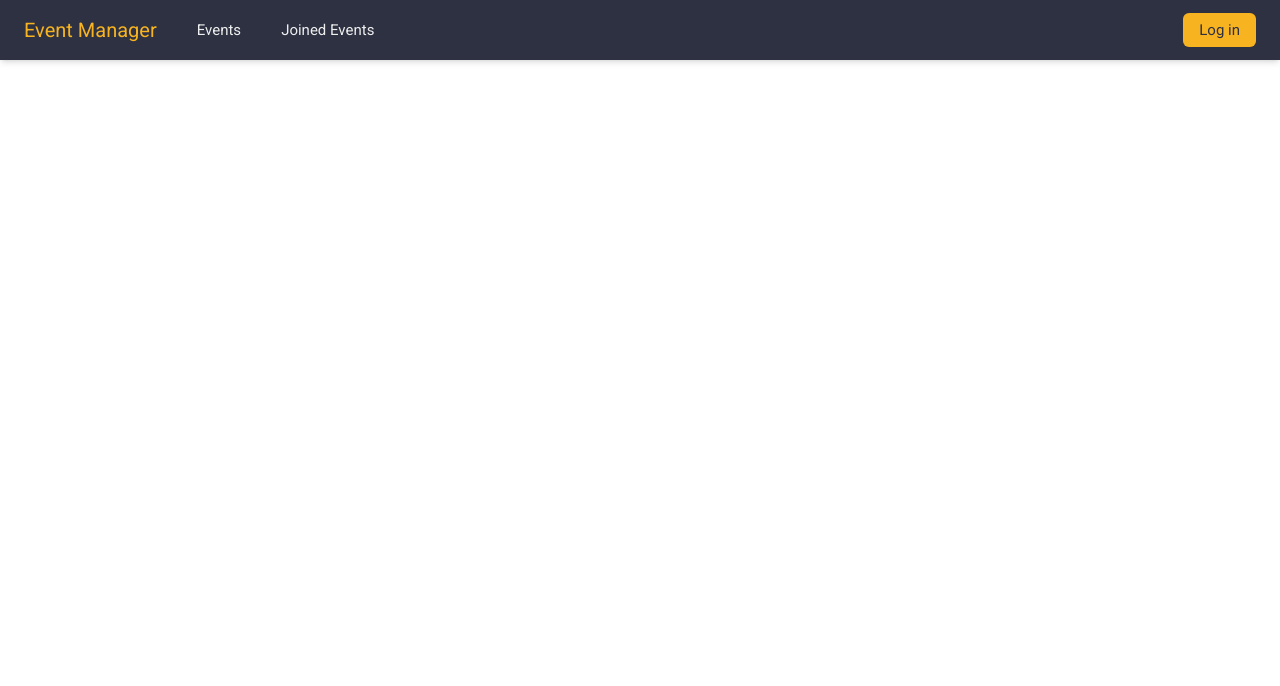
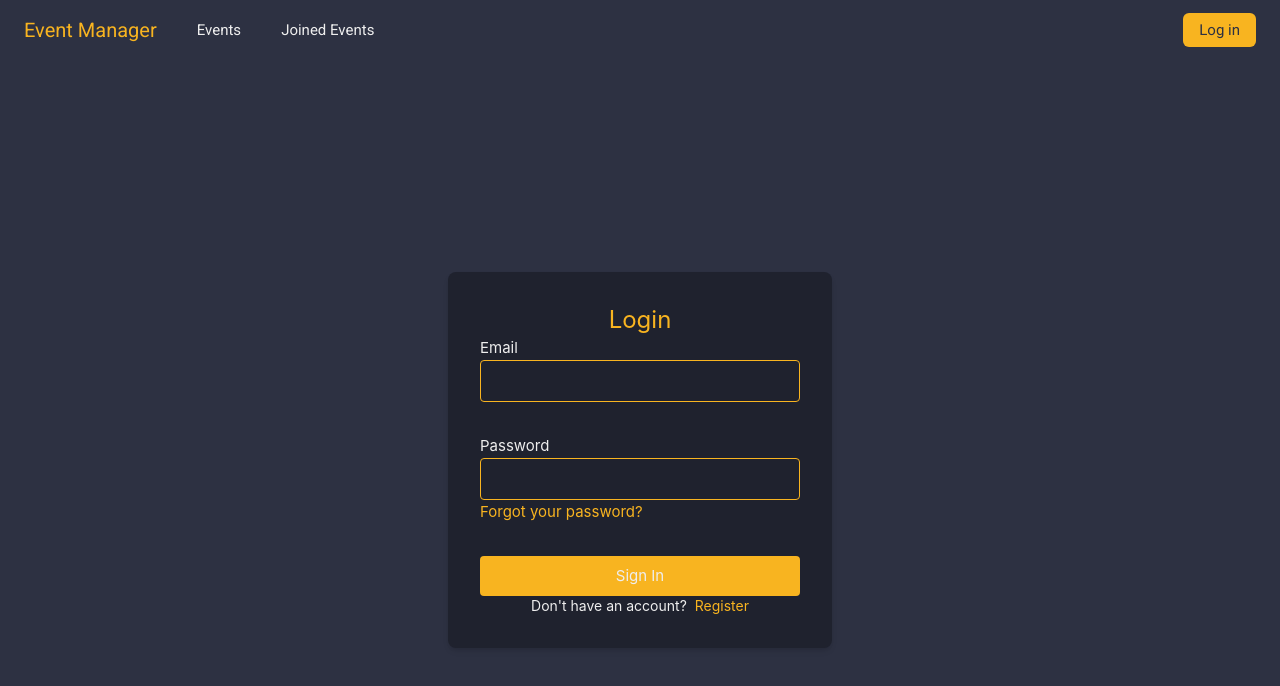
Before and after one commit to Speed-IT-Up-School-Edition-2025/NemetschekEventManagerFrontend, a Vue app: page /login in a window 1280 px wide. Shown: the top 686 px of the page. Built offline with nearby package versions, Linux system fonts and the light colour scheme.

Commit message:
Added Login Page

```diff
--- a/src/App.vue
+++ b/src/App.vue
@@ -11,6 +11,6 @@ import Toaster from "./components/Toaster.vue";
 	</header>
 
 	<main>
-		<RouterView />
-	</main>
+    <RouterView />
+  </main>
 </template>
--- a/src/assets/main.css
+++ b/src/assets/main.css
@@ -4,6 +4,7 @@
 @import "tailwindcss";
 
 @theme {
+  --color-dark-grey: #1f222e;
 	--color-grey: #2d3142;
 	--color-white: #eeeeee;
 	--color-yellow: #f8b420;
--- a/src/router/index.ts
+++ b/src/router/index.ts
@@ -1,5 +1,6 @@
 import { createRouter, createWebHistory } from "vue-router";
 import HomeView from "../views/HomeView.vue";
+import LogIn from "../views/LogIn.vue";
 
 const router = createRouter({
 	history: createWebHistory(import.meta.env.BASE_URL),
@@ -9,6 +10,11 @@ const router = createRouter({
 			name: "home",
 			component: HomeView,
 		},
+    {
+			path: "/login",
+			name: "login",
+			component: LogIn,
+		},
 	],
 });
 
--- /dev/null
+++ b/src/views/LogIn.vue
@@ -0,0 +1,42 @@
+import './assets/main.css';
+<template>
+  <div class="min-h-screen flex items-center justify-center bg-grey">
+    <form @submit.prevent="handleLogin"
+          class="bg-dark-grey p-8 rounded-lg shadow-md w-full max-w-sm">
+      <h2 class="block text-yellow transition-colors text-2xl font-semibold text-center mb-6">Login</h2>
+      <div class="flex flex-col items-center gap-8">
+        <div class="w-full">
+          <label class="block text-white transition-colors mb-1" for="email">Email</label>
+          <input id="email" type="email" v-model="email" required
+                 class="w-full px-3 py-2 border rounded focus:outline-none focus:ring-0 focus:border-white text-yellow" />
+        </div>
+        <div class="w-full">
+          <label class="block text-white mb-1" for="password">Password</label>
+          <input id="password" type="password" v-model="password" required
+                 class="w-full px-3 py-2 border rounded focus:outline-none focus:ring-0 focus:border-white text-yellow" />
+                 <a href="#" class="text-yellow hover:underline justify-right">Forgot your password?</a>
+        </div>
+        <button type="submit"
+                class="w-full bg-yellow text-white py-2 rounded hover:bg-yellow">
+          Sign In
+        </button>
+      </div>
+      <div class="mt-4 text-center text-sm flex justify-center">
+        <label class="block text-white transition-colors mb-1" for="email">Don't have an account? &nbsp;</label>
+        <a href="#" class="text-yellow hover:underline">Register</a>
+      </div>
+    </form>
+  </div>
+</template>
+
+<script setup lang="ts">
+import { ref } from 'vue';
+
+const email = ref('');
+const password = ref('');
+
+function handleLogin() {
+  // Add your login logic here
+  console.log('Logging in with', email.value, password.value);
+}
+</script>
```
